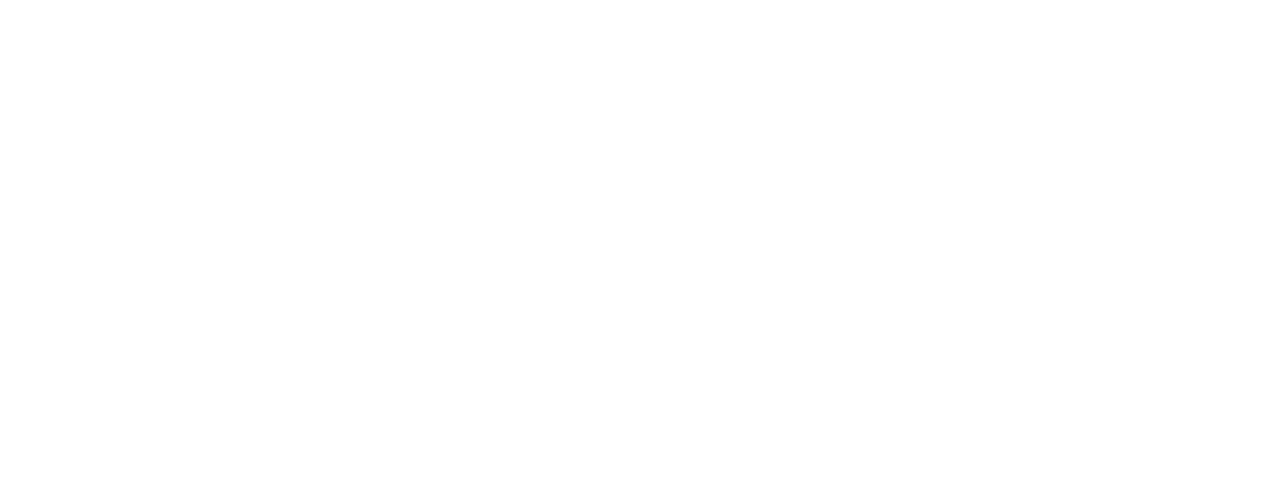
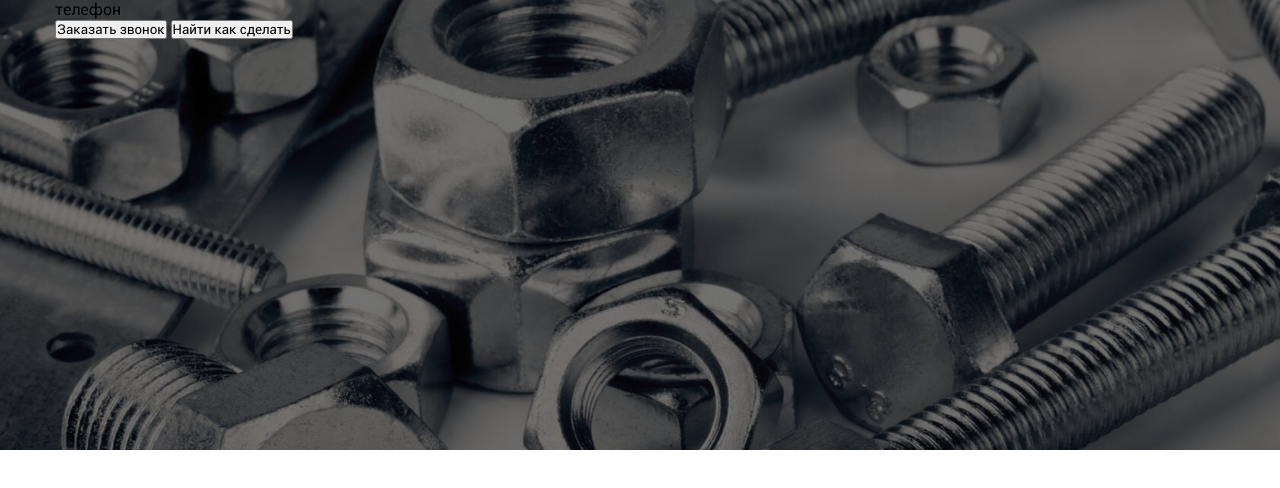
Before and after one commit to MoNaka-PM/Fasteners, a plain HTML site: page index.html in a window 1280 px wide. Drawn offline with Linux system fonts and the light colour scheme; files whose address does not match are found by name.

Commit message:
index and css changed

```diff
--- a/css/style.css
+++ b/css/style.css
@@ -0,0 +1,55 @@
+@font-face {
+   font-family: Roboto;
+   src: url("/fonts/roboto-regular.woff") format("woff"),
+      url("/fonts/roboto-regular.woff2") format("woff2");
+   font-weight: 400;
+   font-style: normal;
+   font-display: swap;
+}
+
+@font-face {
+   font-family: Roboto;
+   src: url("/fonts/roboto-bold.woff") format("woff"),
+      url("/fonts/roboto-bold.woff2") format("woff2");
+   font-weight: 700;
+   font-style: normal;
+   font-display: swap;
+}
+*,
+*::after,
+*::before {
+   box-sizing: border-box;
+   margin: 0;
+   padding: 0;
+   font-family: Roboto, Arial, sans-serif;
+}
+
+/*стили Header*/
+.header {
+   min-height: 450px;
+   background-image: url("/images/header-backround.jpeg");
+   background-repeat: no-repeat;
+   background-color: #000000;
+   background-size: cover;
+   background-position: center center;
+   position: relative;
+   z-index: 0;
+}
+
+.header::after {
+   content: "";
+   top: 0;
+   left: 0;
+   right: 0;
+   bottom: 0;
+   opacity: 0.55;
+   background-color: #000000;
+   position: absolute;
+   z-index: -1;
+}
+
+.container {
+   max-width: 1200px;
+   padding: 0 15px;
+   margin: 0 auto;
+}
--- a/index.html
+++ b/index.html
@@ -1,12 +1,25 @@
 <!DOCTYPE html>
 <html lang="en">
+
 <head>
    <meta charset="UTF-8">
    <meta name="viewport" content="width=device-width, initial-scale=1.0">
    <title>Мир крепежа</title>
    <link rel="stylesheet" href="css/style.css">
 </head>
+
 <body>
+   <header class="header">
+      <div class="container">
+         <div class="menu">
+            <div class="header-logo"></div>
+            <div class="header-contacts">телефон</div>
+            <button class="call">Заказать звонок</button>
+            <button class="burger-menu">Найти как сделать</button>
 
+         </div>
+      </div>
+   </header>
 </body>
+
 </html>
```
